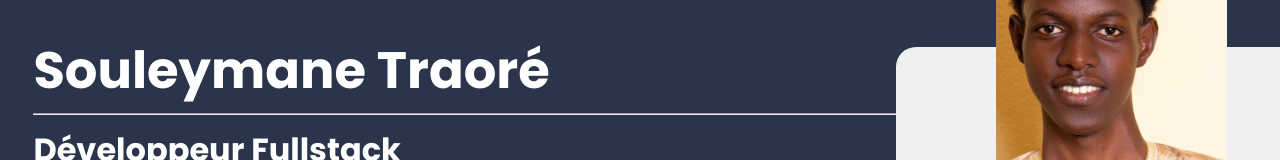
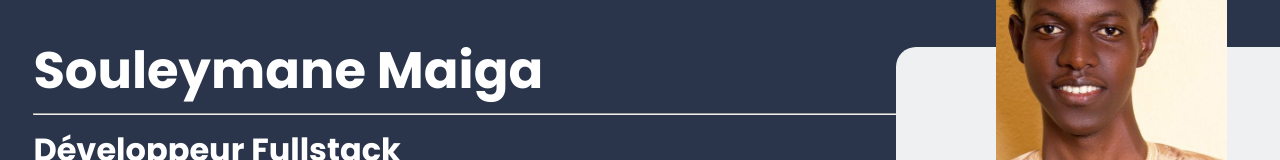
Before and after one commit to S0ul3y/CV, a plain HTML site: page index.html in a window 1280 px wide. Shown: the part 123-283 px from the top of the page. Drawn offline with Linux system fonts and the light colour scheme.

Commit message:
commit 9

```diff
--- a/index.html
+++ b/index.html
@@ -13,7 +13,7 @@
     <!-- Le header -->
     <header>
          <div class="titre">
-            <H1>Souleymane Traoré</H1> <hr>
+            <H1>Souleymane Maiga</H1> <hr>
             <h2>Développeur Fullstack</h2>
          </div>
          <img src="PhotoProfil.jpg" alt="">
```
